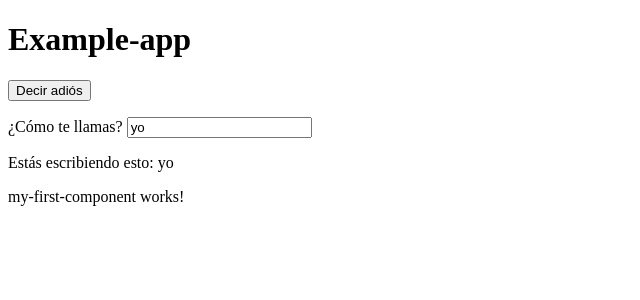
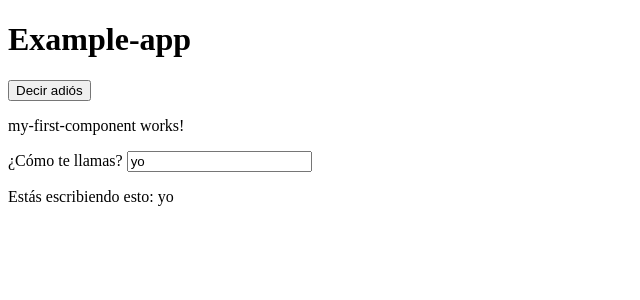
Before and after one commit to Belencha/idproject, an Angular app: page / in a window 1280 px wide. Shown: the top 300 px of the page, without its empty margins (0-640 px from the left). Built offline with nearby package versions, Linux system fonts and the light colour scheme.

Commit message:
Create new component for double binding

```diff
--- a/src/app/app.component.html
+++ b/src/app/app.component.html
@@ -6,9 +6,6 @@
 </p>
 <button (click)="decirAdios()">Decir adiós</button>
 
-<p>
-  ¿Cómo te llamas?  <input type="text" [(ngModel)]="quien">
-</p>
-<p>Estás escribiendo esto: {{ quien }}</p>
+<app-my-first-component></app-my-first-component>
 
-<app-my-first-component>Loading...</app-my-first-component>
+<app-double-binding-example>Loading...</app-double-binding-example>
--- a/src/app/app.component.ts
+++ b/src/app/app.component.ts
@@ -7,7 +7,6 @@ import { Component } from '@angular/core';
 })
 export class AppComponent {
   title = 'Example-app';
-  quien = 'yo';
 
   visible = false;
   decirAdios() {
--- a/src/app/app.module.ts
+++ b/src/app/app.module.ts
@@ -4,11 +4,13 @@ import { NgModule } from '@angular/core';
 import { AppComponent } from './app.component';
 import { MyFirstComponentComponent } from './components/my-first-component/my-first-component.component';
 import { FormsModule } from '@angular/forms';
+import { DoubleBindingExampleComponent } from './components/double-binding-example/double-binding-example.component';
 
 @NgModule({
   declarations: [
     AppComponent,
-    MyFirstComponentComponent
+    MyFirstComponentComponent,
+    DoubleBindingExampleComponent
   ],
   imports: [
     BrowserModule,
--- /dev/null
+++ b/src/app/components/double-binding-example/double-binding-example.component.html
@@ -0,0 +1,4 @@
+<p>
+  ¿Cómo te llamas?  <input type="text" [(ngModel)]="quien">
+</p>
+<p>Estás escribiendo esto: {{ quien }}</p>
--- /dev/null
+++ b/src/app/components/double-binding-example/double-binding-example.component.ts
@@ -0,0 +1,18 @@
+import { Component, OnInit } from '@angular/core';
+
+@Component({
+  selector: 'app-double-binding-example',
+  templateUrl: './double-binding-example.component.html',
+  styleUrls: ['./double-binding-example.component.sass']
+})
+export class DoubleBindingExampleComponent implements OnInit {
+
+  quien = 'yo';
+
+
+  constructor() { }
+
+  ngOnInit() {
+  }
+
+}
```
Also changed, not shown: src/app/components/double-binding-example/double-binding-example.component.sass (added), 1 other file (tests, documents, lock files or other folders).
